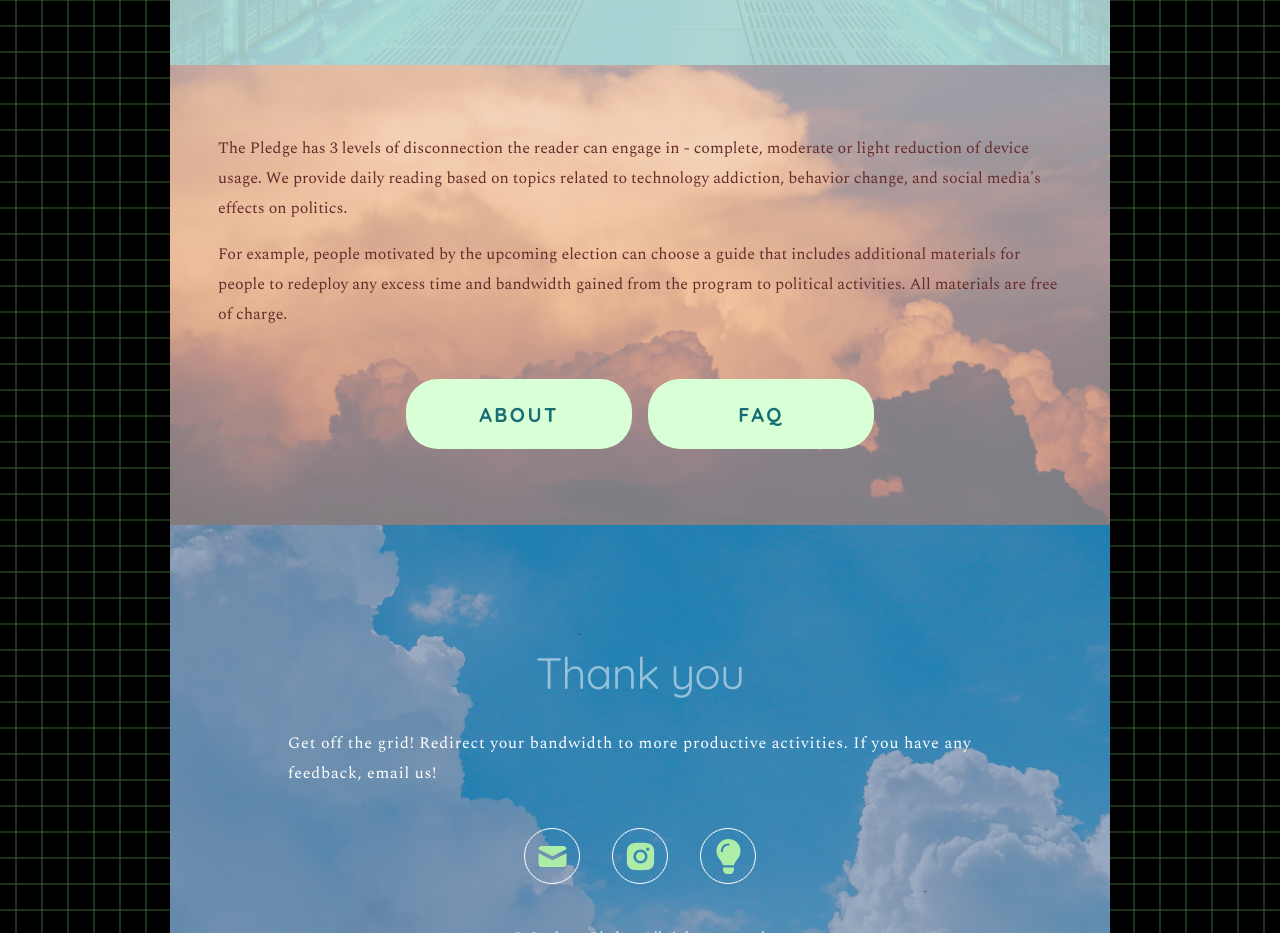
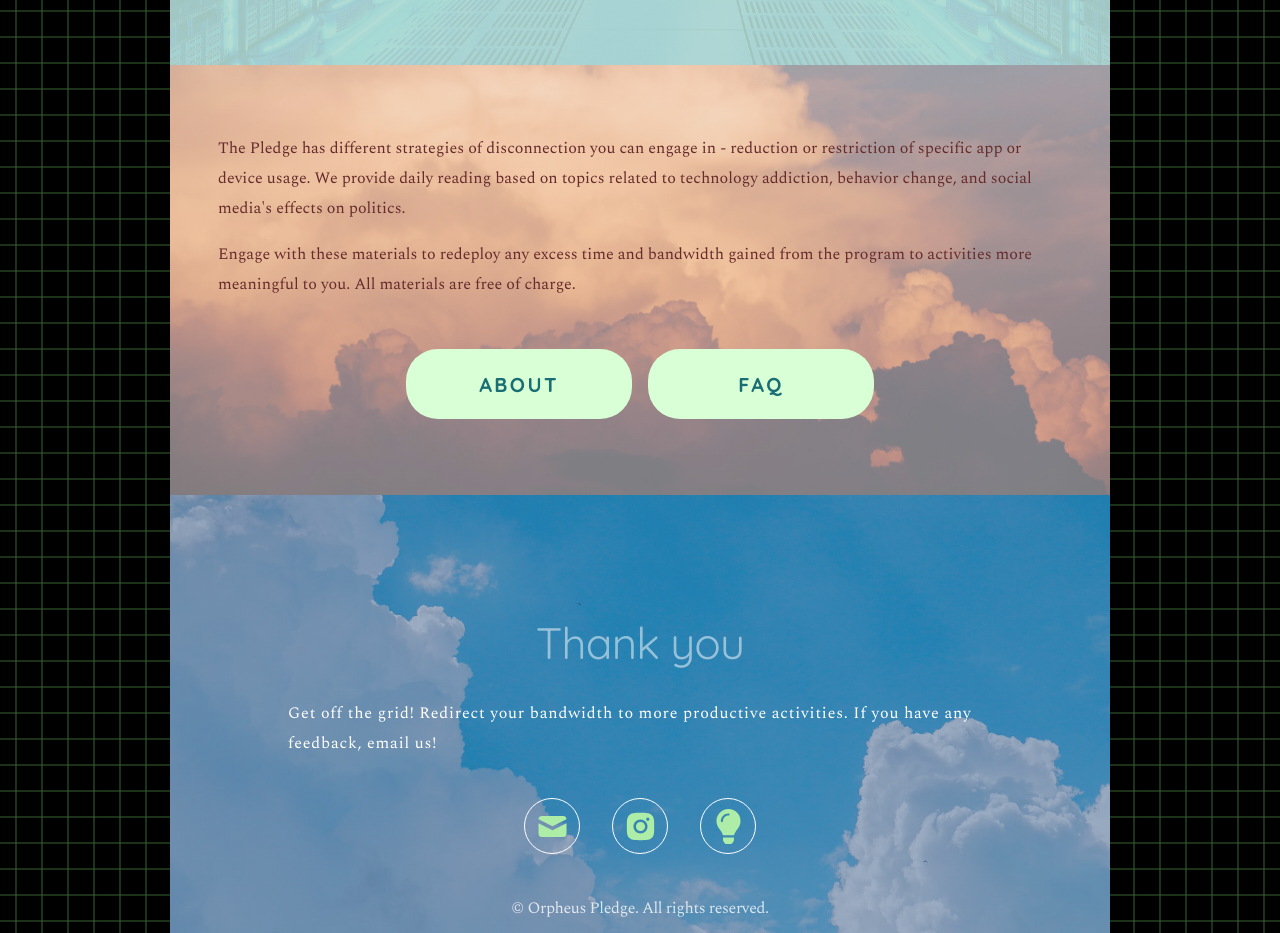
Before and after one commit to maxyuan6717/orpheus-frontend, a React (Create React App) app: page / in a window 1280 px wide. Shown: the part 1560-2493 px from the top of the page. Built offline with nearby package versions, Linux system fonts and the light colour scheme; no server answers.

Commit message:
Update description text

```diff
--- a/src/components/description.js
+++ b/src/components/description.js
@@ -9,17 +9,16 @@ const Description = () => {
       <div className={styles.content}>
         <Row className={`mx-auto ${styles.text}`}>
           <div>
-            The Pledge has 3 levels of disconnection the reader can engage in -
-            complete, moderate or light reduction of device usage. We provide
-            daily reading based on topics related to technology addiction,
-            behavior change, and social media's effects on politics.
+            The Pledge has different strategies of disconnection you can engage
+            in - reduction or restriction of specific app or device usage. We
+            provide daily reading based on topics related to technology
+            addiction, behavior change, and social media's effects on politics.
           </div>
           <Spacer />
           <div>
-            For example, people motivated by the upcoming election can choose a
-            guide that includes additional materials for people to redeploy any
-            excess time and bandwidth gained from the program to political
-            activities. All materials are free of charge.
+            Engage with these materials to redeploy any excess time and
+            bandwidth gained from the program to activities more meaningful to
+            you. All materials are free of charge.
           </div>
         </Row>
         <Row className="mx-auto justify-content-center">
```
